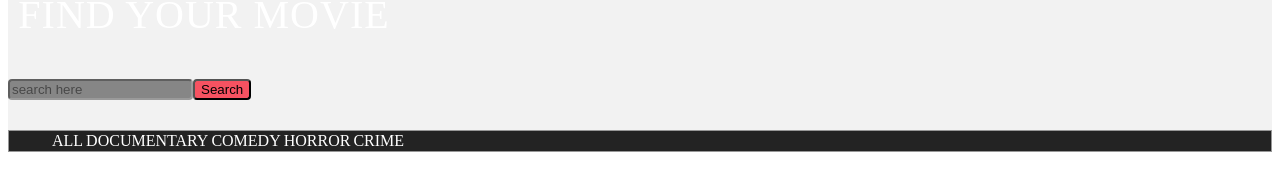
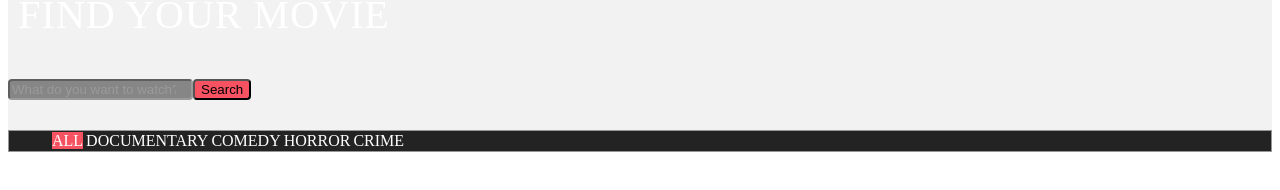
Before and after one commit to eknatkh/pashevich-mentoring-react, a React (Create React App) app: page / in a window 1280 px wide. Shown: the part 200-390 px from the top of the page. Built offline with nearby package versions, Linux system fonts and the light colour scheme.

Commit message:
task2: fix comments

```diff
--- a/src/App.js
+++ b/src/App.js
@@ -6,7 +6,7 @@ import "./css/Main.css";
 
 function App() {
   const [querySearch, setQuerySearch] = useState("");
-  const [genre, setGenre] = useState(3);
+  const [genre, setGenre] = useState(1);
   const [genres, setGenres] = useState([
     { id: 1, name: "ALL" },
     { id: 2, name: "DOCUMENTARY" },
@@ -28,7 +28,7 @@ function App() {
   return (
     <div className="App">
       <Counter />
-      <SearchForm searchQuery="search here" onSearch={searchMovie} />
+      <SearchForm searchQuery="" onSearch={searchMovie} />
       <GenreSelect genre={genre} genres={genres} onSelect={selectGenre} />
     </div>
   );
--- a/src/components/GenreSelect.js
+++ b/src/components/GenreSelect.js
@@ -3,44 +3,22 @@ import React from "react";
 class GenreSelect extends React.Component {
   constructor(props) {
     super(props);
-    this.state = {previousValue : 0}
 
     this.handleChange = this.handleChange.bind(this);
-    this.onClick = this.onClick.bind(this);
   }
 
-  handleChange(event) {
-    this.props.onSelect(event.target.value);
-  }
-
-  onClick(event) {
-    if (event.target.tagName !== "LI") {
-      return;
-    }
-
-    let value = event.target.value;
-    if (value !== this.state.previousValue) {
-      let ul = document.getElementById('ul');
-      let selected = ul.querySelectorAll('.selected');
-      for(let elem of selected) {
-          elem.classList.remove('selected');
-      }
-    }
-    this.setState({previousValue : event.target.value});
-    event.target.classList.toggle("selected");
+  handleChange(genreId) {
+    this.props.onSelect(genreId);
   }
 
   render() {
     return (
       <div>
-        <ul
-          className="genreSelect-ul"
-          id="ul"
-          value={this.props.genre}
-          onClick={this.handleChange}
-        >
+        <ul className="genreSelect-ul">
           {this.props.genres.map((genre) => (
-            <li key={genre.id} value={genre.id} className="genreSelect-li" onClick={this.onClick}>
+            <li key={genre.id} value={genre.id} className={genre.id === this.props.genre ? "genreSelect-li selected" : "genreSelect-li"} onClick={() => {
+              this.handleChange(genre.id)
+            }}>
               {genre.name}
             </li>
           ))}
--- a/src/components/SearchForm.js
+++ b/src/components/SearchForm.js
@@ -6,22 +6,21 @@ class SearchForm extends React.Component {
     this.state = { query: props.searchQuery };
 
     this.handleChange = this.handleChange.bind(this);
-    this.handleKeyDown = this.handleKeyDown.bind(this);
+    this.handleSubmit = this.handleSubmit.bind(this);
   }
 
   handleChange(event) {
     this.setState({ query: event.target.value });
   }
 
-  handleKeyDown(event) {
-    if (event.key === "Enter") {
-      this.props.onSearch(this.state.query);
-    }
+  handleSubmit(event) {
+    this.props.onSearch(this.state.query);
+    event.preventDefault();
   }
 
   render() {
     return (
-      <form onSubmit={this.props.onSearch(this.state.query)}>
+      <form onSubmit={this.handleSubmit}>
         <p className="searchForm-title">FIND YOUR MOVIE</p>
         <input
           className="searchForm-input"
@@ -29,7 +28,6 @@ class SearchForm extends React.Component {
           placeholder="What do you want to watch?"
           value={this.state.query}
           onChange={this.handleChange}
-          onKeyDown={this.handleKeyDown}
         />
         <input className="searchForm-button" type="submit" value="Search" />
       </form>
```
Also changed, not shown: 2 other files (tests, documents, lock files or other folders).
